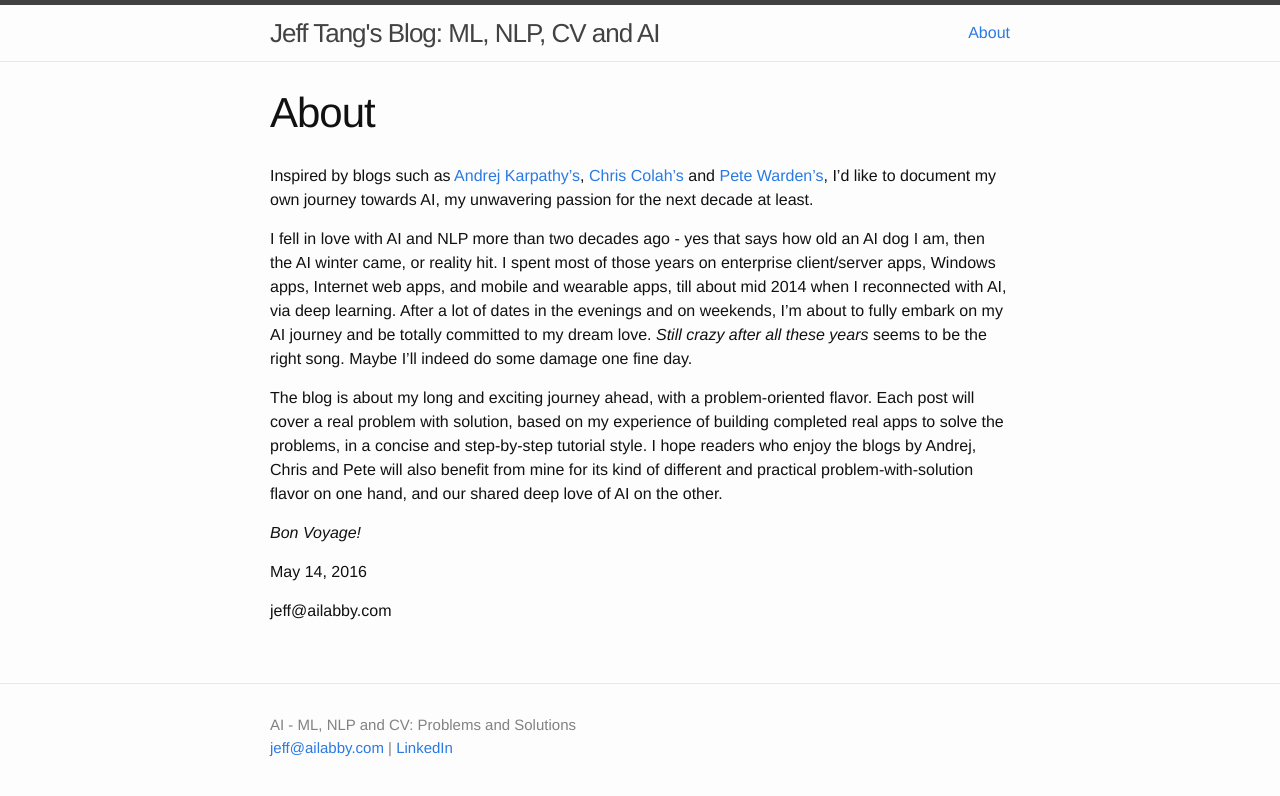
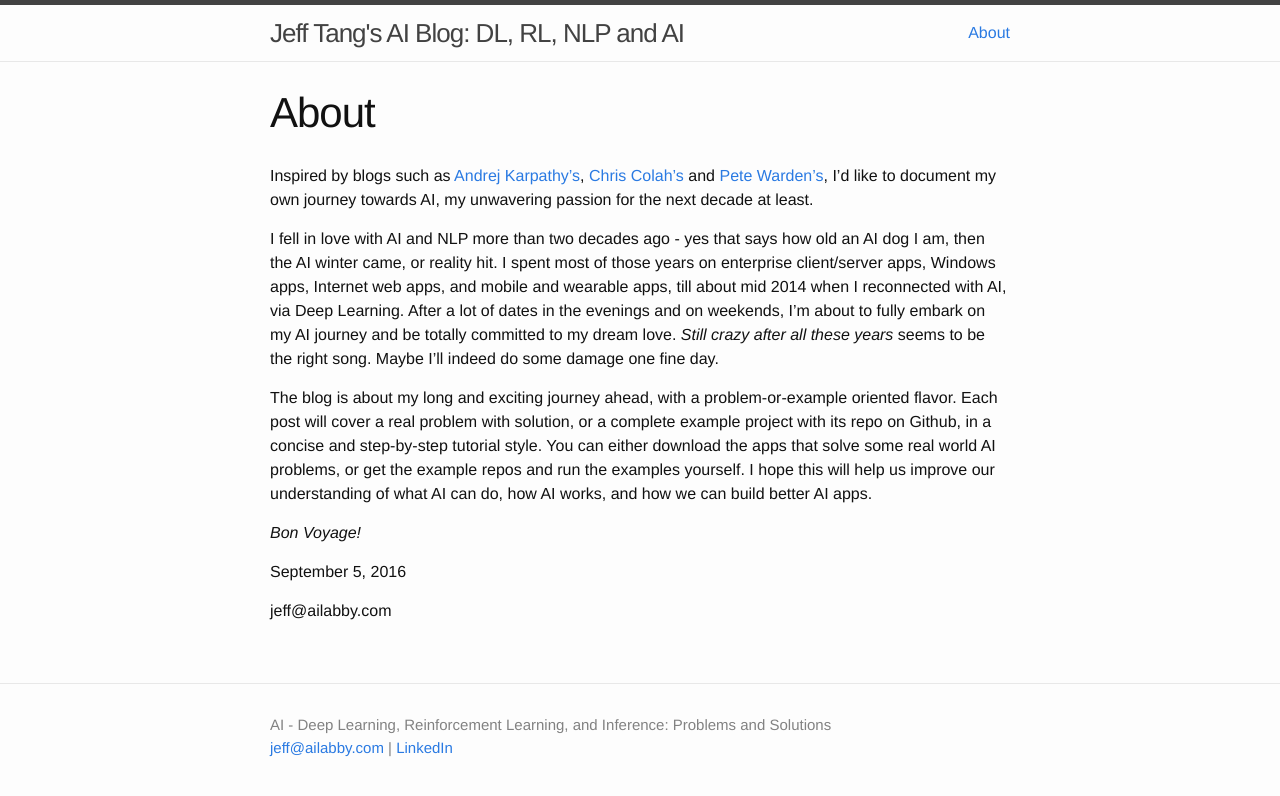
Before and after one commit to jeffxtang/jeffxtang.github.io, a Jekyll site: the page built from about.md, in a window 1280 px wide. Shown: the top 796 px of the page. Built offline with Jekyll 4.4.1, drawn with Linux system fonts in a browser that asks for light colours; comment, search, counter and statistics services are not loaded.

Commit message:
updated about, README, and config

```diff
--- a/_config.yml
+++ b/_config.yml
@@ -6,10 +6,10 @@
 # 'jekyll serve'. If you change this file, please restart the server process.
 
 # Site settings
-title: Jeff Tang's Blog
+title: Jeff Tang's AI Blog
 email: jeff@ailabby.com
-description: "AI - ML, NLP and CV: Problems and Solutions"
-topics: "ML, NLP, CV and AI"
+description: "AI - Deep Learning, Reinforcement Learning, and Inference: Problems and Solutions"
+topics: "DL, RL, NLP and AI"
 baseurl: "" # the subpath of your site, e.g. /blog
 url: "http://jeffxtang.github.io" # the base hostname & protocol for your site
 twitter_username: jeffxtang
--- a/about.md
+++ b/about.md
@@ -6,12 +6,12 @@ permalink: /about/
 
 Inspired by blogs such as [Andrej Karpathy's](http://karpathy.github.io/), [Chris Colah's](http://colah.github.io/) and [Pete Warden's](http://petewarden.com/), I'd like to document my own journey towards AI, my unwavering passion for the next decade at least.
 
-I fell in love with AI and NLP more than two decades ago - yes that says how old an AI dog I am, then the AI winter came, or reality hit. I spent most of those years on enterprise client/server apps, Windows apps, Internet web apps, and mobile and wearable apps, till about mid 2014 when I reconnected with AI, via deep learning. After a lot of dates in the evenings and on weekends, I'm about to fully embark on my AI journey and be totally committed to my dream love. *Still crazy after all these years* seems to be the right song. Maybe I'll indeed do some damage one fine day.
+I fell in love with AI and NLP more than two decades ago - yes that says how old an AI dog I am, then the AI winter came, or reality hit. I spent most of those years on enterprise client/server apps, Windows apps, Internet web apps, and mobile and wearable apps, till about mid 2014 when I reconnected with AI, via Deep Learning. After a lot of dates in the evenings and on weekends, I'm about to fully embark on my AI journey and be totally committed to my dream love. *Still crazy after all these years* seems to be the right song. Maybe I'll indeed do some damage one fine day.
 
-The blog is about my long and exciting journey ahead, with a problem-oriented flavor. Each post will cover a real problem with solution, based on my experience of building completed real apps to solve the problems, in a concise and step-by-step tutorial style. I hope readers who enjoy the blogs by Andrej, Chris and Pete will also benefit from mine for its kind of different and practical problem-with-solution flavor on one hand, and our shared deep love of AI on the other.
+The blog is about my long and exciting journey ahead, with a problem-or-example oriented flavor. Each post will cover a real problem with solution, or a complete example project with its repo on Github, in a concise and step-by-step tutorial style. You can either download the apps that solve some real world AI problems, or get the example repos and run the examples yourself. I hope this will help us improve our understanding of what AI can do, how AI works, and how we can build better AI apps.
 
 *Bon Voyage!*
 
-May 14, 2016
+September 5, 2016
 
 jeff@ailabby.com
```
Also changed, not shown: README.md.
